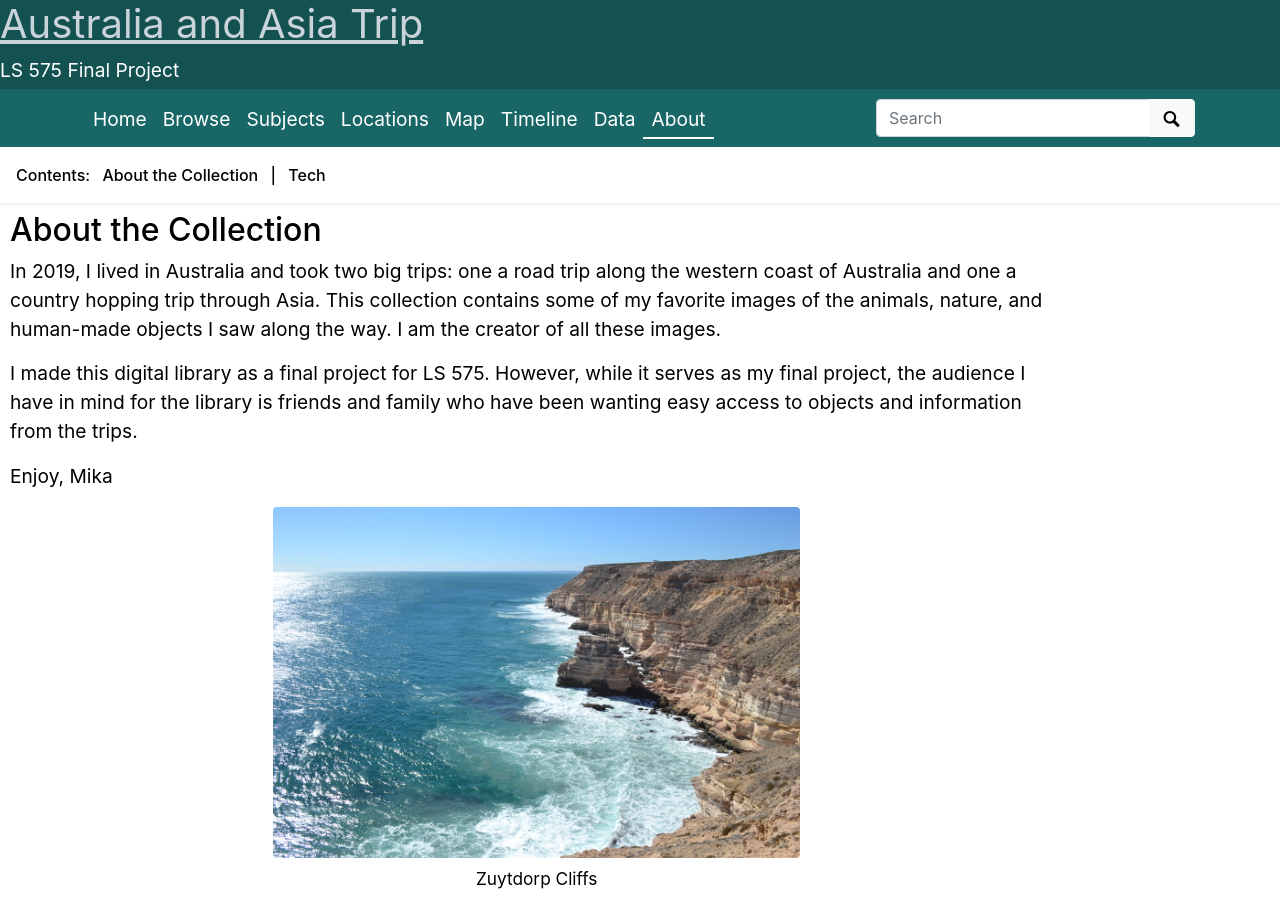
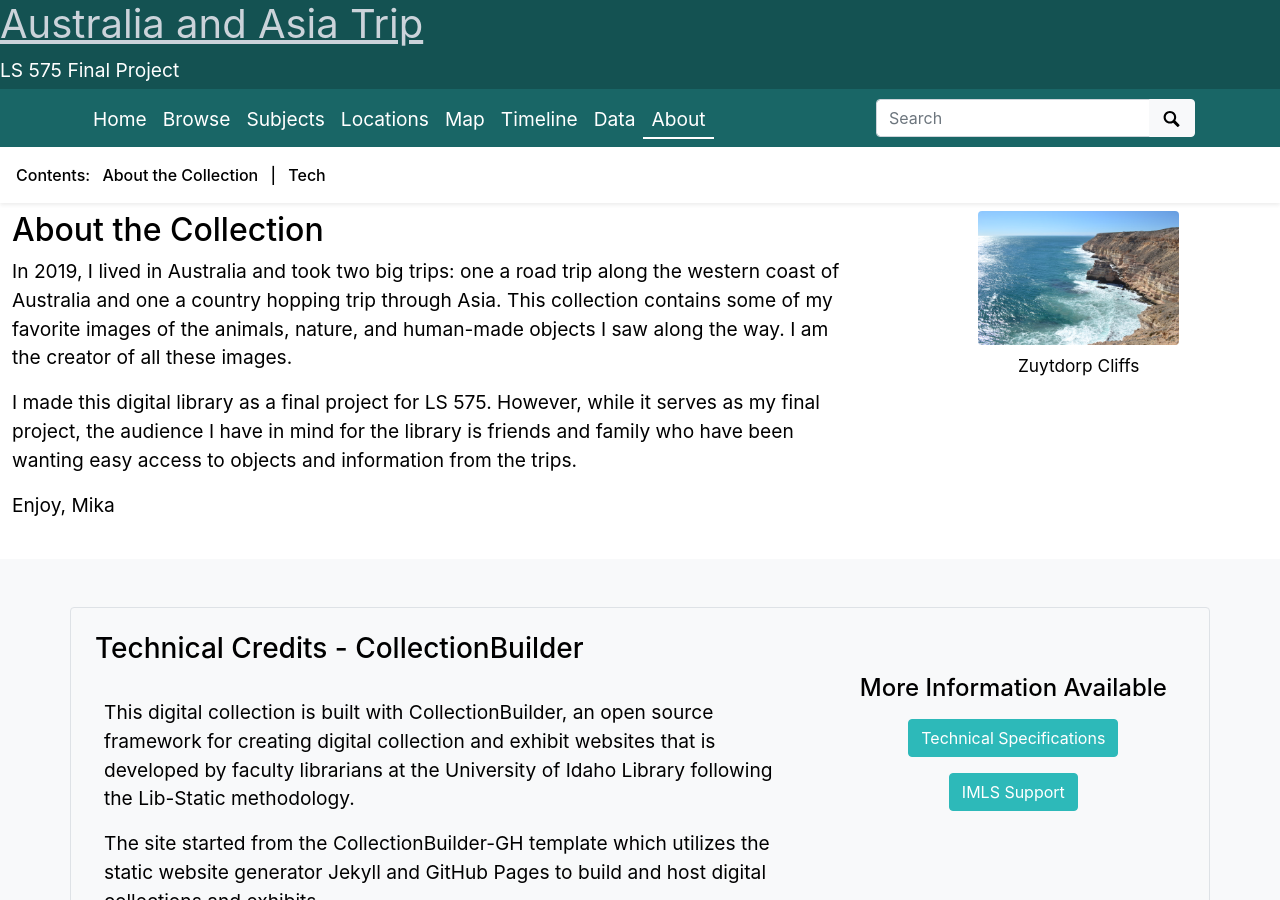
Before and after one commit to mikasmith97/final.github.io, a Jekyll site: the page built from pages/about.md, in a window 1280 px wide and 900 px high. Built offline with Jekyll 4.4.1, drawn with Linux system fonts in a browser that asks for light colours.

Commit message:
Update about.html

```diff
--- a/_layouts/about.html
+++ b/_layouts/about.html
@@ -3,8 +3,8 @@ layout: default
 ---
 
 {% include feature/nav-menu.html sections="About the Collection" %}
-<div class="row" style="padding-left: 10px">
-  <div class="col-md-10">
+<div class="row" style="padding-left: 12px">
+  <div class="col-md-8">
     <h2>About the Collection</h2>
     <p>In 2019, I lived in Australia and took two big trips: one a road trip along the western coast of Australia and one a country hopping trip through Asia. This collection contains some of my favorite images of the animals, nature, and human-made objects I saw along the way. I am the creator of all these images. </p>
 
@@ -13,7 +13,7 @@ layout: default
     <p>Enjoy, Mika</p>
 
   </div>
-  <div class="col-md-10">
+  <div class="col-md-4">
 
    {% include feature/image.html objectid="coll033" width="50" %}
 
```
